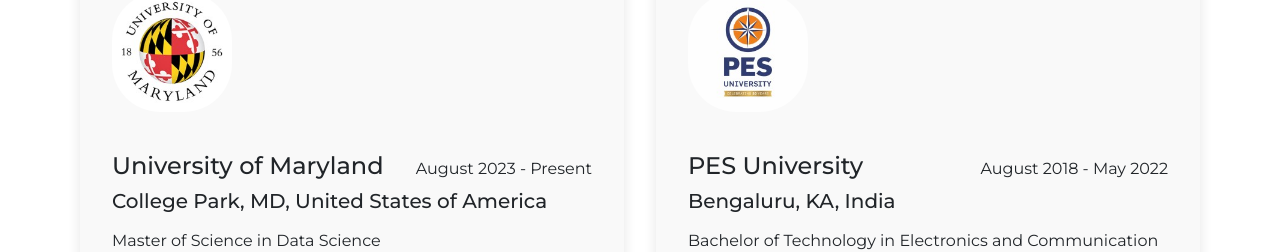
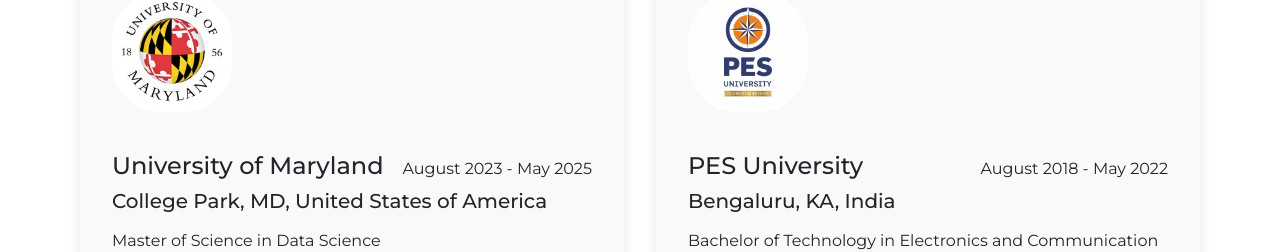
Before and after one commit to nchandur/portfolio, a React (Vite) app: page / in a window 1280 px wide. Shown: the part 5645-5897 px from the top of the page. Built offline with nearby package versions, Linux system fonts and the light colour scheme.

Commit message:
updated graduation dates

```diff
--- a/src/components/Education/Education.jsx
+++ b/src/components/Education/Education.jsx
@@ -24,7 +24,7 @@
                     <img src="images/umd.jpeg" alt="University of Maryland" className="degree-img" />
                     <div className="degree-header">
                         <h2>University of Maryland</h2>
-                        <span className="degree-date">August 2023 - Present</span>
+                        <span className="degree-date">August 2023 - May 2025</span>
                     </div>
                     <h5>College Park, MD, United States of America</h5>
                     <p>Master of Science in Data Science</p>
```
